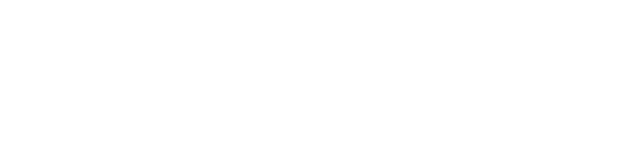
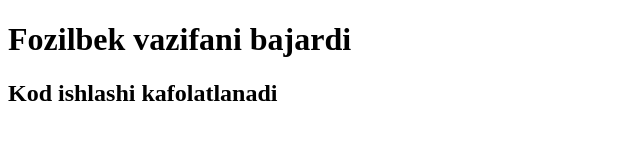
Before and after one commit to Fayzullaev99/dars856, a plain HTML site: page index.html in a window 1280 px wide. Shown: the whole page, without its empty margins (0-640 px from the left). Drawn offline with Linux system fonts and the light colour scheme.

```diff
--- a/index.html
+++ b/index.html
@@ -8,7 +8,8 @@
 <body>
 
     <!-- start Fozilbek -->
-
+    <h1>Fozilbek vazifani bajardi</h1>
+    <h2>Kod ishlashi kafolatlanadi</h2>
     <!-- end Fozilbek -->
 
     <!-- start Behruz -->
```
